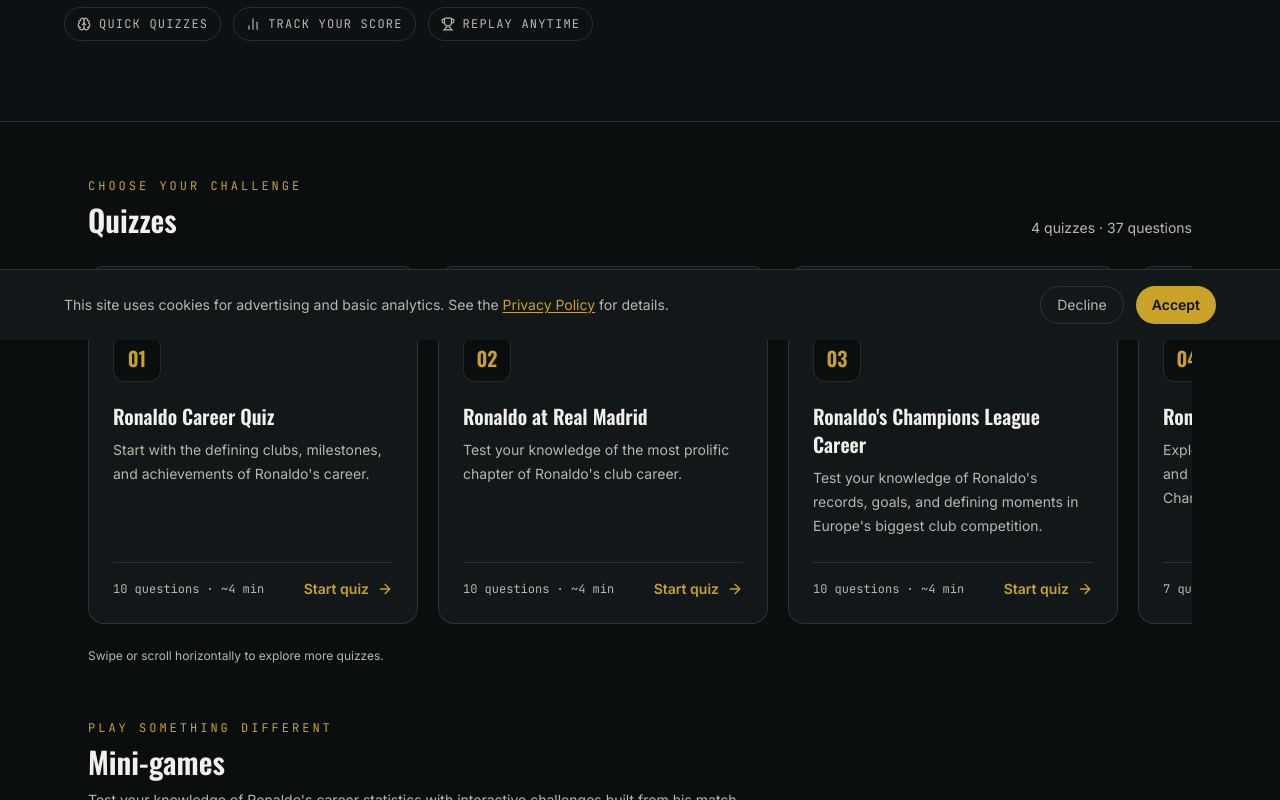
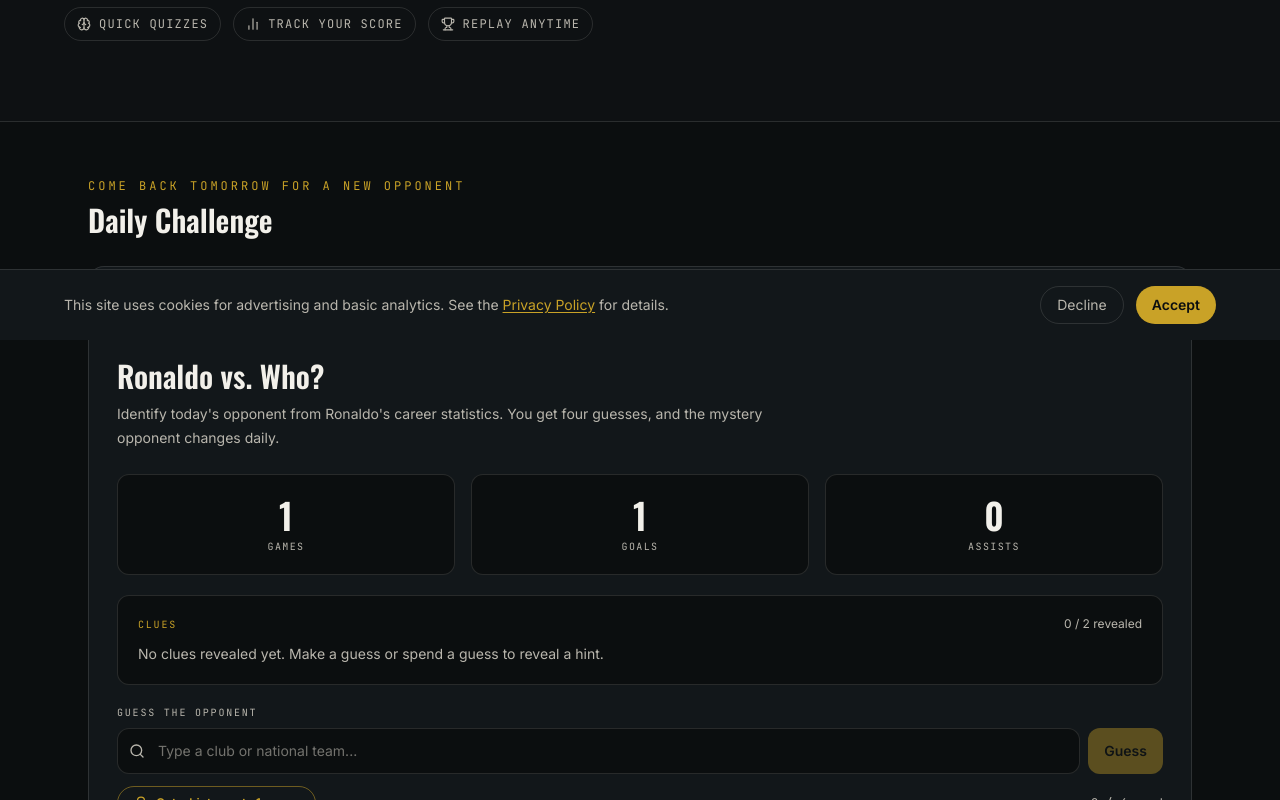
Before and after one commit to ronaldogoatsfc/cr7archive, a Next.js app: page /community in a window 1280 px wide. Shown: the part 460-1260 px from the top of the page. Built offline with nearby package versions, Linux system fonts and the light colour scheme.

Commit message:
Move daily challenge to top of community page

```diff
--- a/app/community/page.js
+++ b/app/community/page.js
@@ -170,6 +170,14 @@ export default function CommunityPage() {
         </div>
       </section>
 
+      <section className="mx-auto max-w-6xl px-6 pt-12 sm:pt-14">
+        <div className="mb-7">
+          <p className="font-mono text-xs uppercase tracking-[0.25em] text-gold">Come back tomorrow for a new opponent</p>
+          <h2 className="mt-2 font-display text-2xl font-semibold text-paper sm:text-3xl">Daily Challenge</h2>
+        </div>
+        <RonaldoVsWhoGame opponents={opponentData} />
+      </section>
+
       <section className="mx-auto max-w-6xl px-6 py-12 sm:py-14">
         <div className="flex flex-col justify-between gap-3 sm:flex-row sm:items-end">
           <div>
@@ -214,7 +222,6 @@ export default function CommunityPage() {
         <div className="space-y-6">
           <GuessSeasonGame seasonData={seasonData} />
           <HigherLowerGame seasonData={buildSeasonStats(allMatches)} />
-          <RonaldoVsWhoGame opponents={opponentData} />
         </div>
       </section>
     </div>
```
